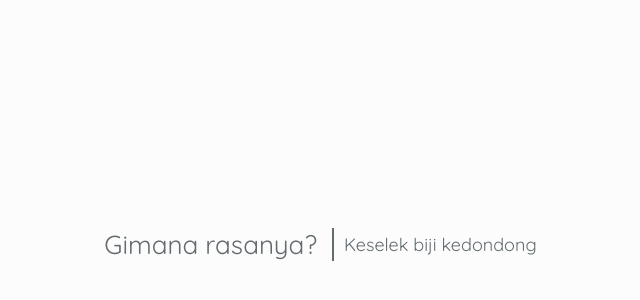
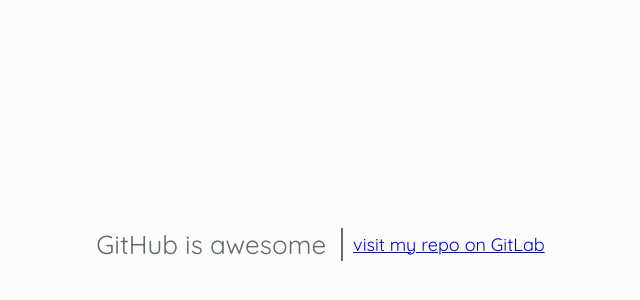
Before and after one commit to bonk007/bonk007.github.io, a plain HTML site: page index.html in a window 1280 px wide. Shown: the part 156-456 px from the top of the page, without its empty margins (322-962 px from the left). Drawn offline with Linux system fonts and the light colour scheme.

Commit message:
visit my repo

```diff
--- a/index.html
+++ b/index.html
@@ -43,10 +43,10 @@
 </head>
 <body>
     <div class="flex-center position-ref full-height">
-        <div class="code"> Gimana rasanya? </div>
+        <div class="code"> GitHub is awesome </div>
 
         <div class="message" style="padding: 10px;">
-            Keselek biji kedondong </div>
+            <a href="https://gitlab.com/bonk007">visit my repo on GitLab</a> </div>
     </div>
 </body>
 </html>
```
